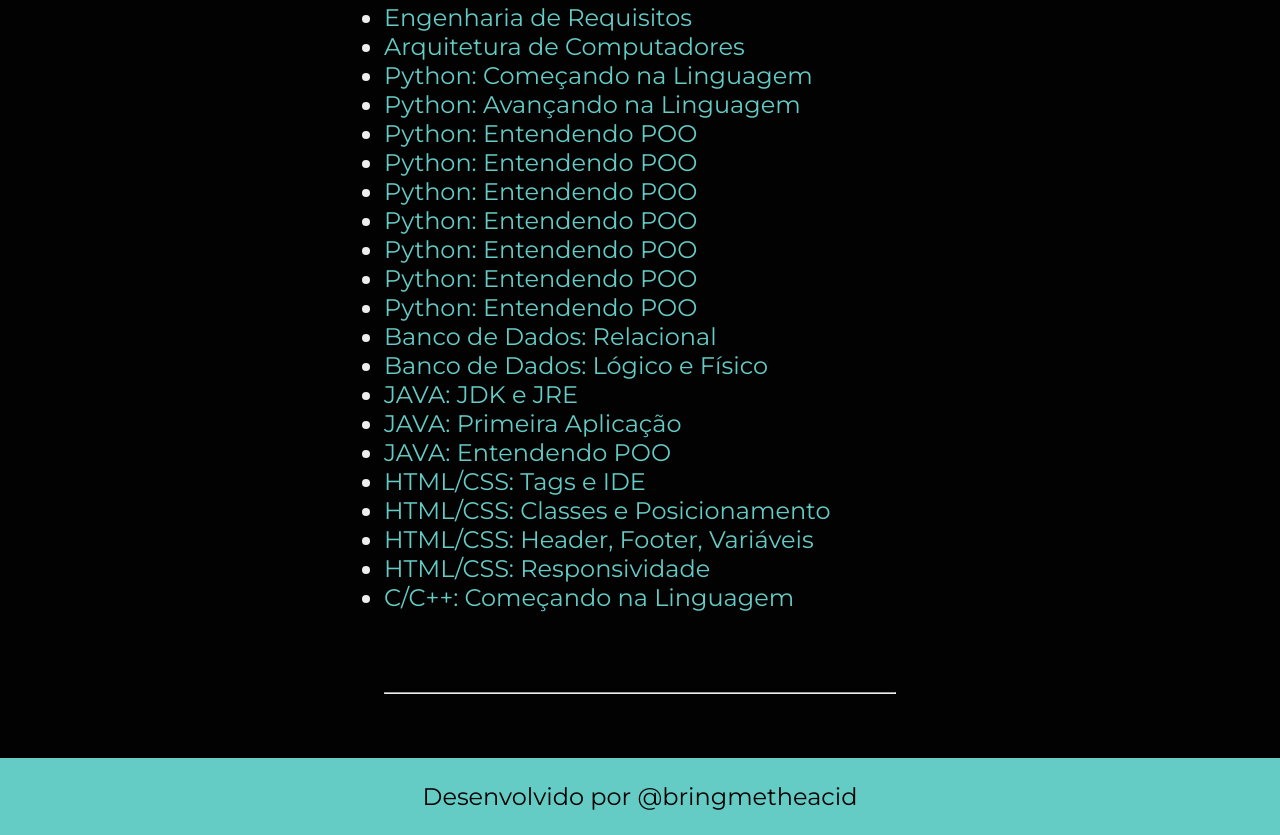
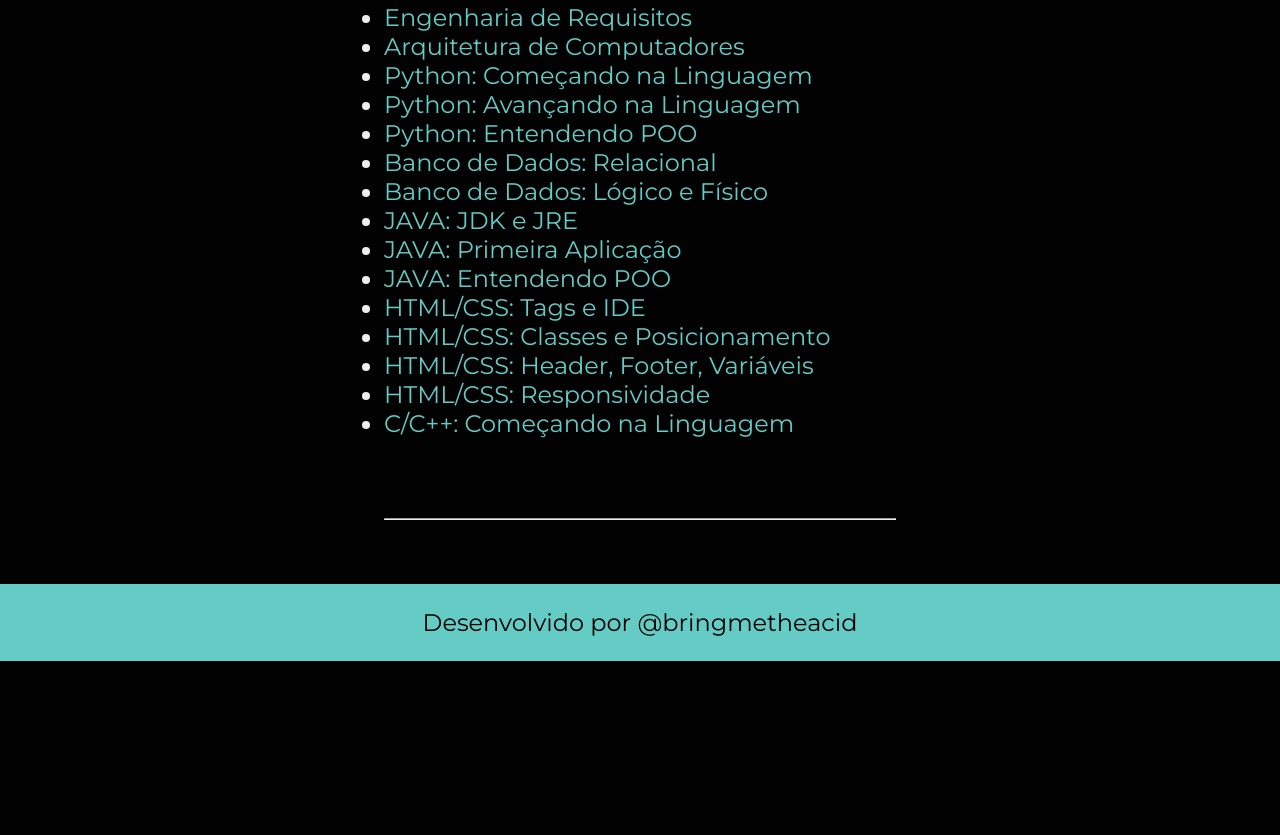
Before and after one commit to wendychagas/portifolio, a plain HTML site: page portifolio/curriculo.html in a window 1280 px wide. Shown: the part 1414-2249 px from the top of the page. After the commit the page ends 2075 px from the top, so only its background shows below. Drawn offline with nearby package versions, Linux system fonts and the light colour scheme.

Commit message:
Update curriculo.html

```diff
--- a/portifolio/curriculo.html
+++ b/portifolio/curriculo.html
@@ -48,12 +48,6 @@
                             <li><a class="apresentacao__links__certificados" href="https://cursos.alura.com.br/user/git-wendychagas/course/python-introducao-a-linguagem/certificate">Python: Começando na Linguagem</a></li>
                             <li><a class="apresentacao__links__certificados" href="https://cursos.alura.com.br/user/git-wendychagas/course/python-3-avancando-na-linguagem/certificate">Python: Avançando na Linguagem</a></li>
                             <li><a class="apresentacao__links__certificados" href="https://cursos.alura.com.br/user/git-wendychagas/course/python-3-intro-orientacao-objetos/certificate">Python: Entendendo POO</a></li>
-                            <li><a class="apresentacao__links__certificados" href="https://cursos.alura.com.br/user/git-wendychagas/course/python-3-intro-orientacao-objetos/certificate">Python: Entendendo POO</a></li>
-                            <li><a class="apresentacao__links__certificados" href="https://cursos.alura.com.br/user/git-wendychagas/course/python-3-intro-orientacao-objetos/certificate">Python: Entendendo POO</a></li>
-                            <li><a class="apresentacao__links__certificados" href="https://cursos.alura.com.br/user/git-wendychagas/course/python-3-intro-orientacao-objetos/certificate">Python: Entendendo POO</a></li>
-                            <li><a class="apresentacao__links__certificados" href="https://cursos.alura.com.br/user/git-wendychagas/course/python-3-intro-orientacao-objetos/certificate">Python: Entendendo POO</a></li>
-                            <li><a class="apresentacao__links__certificados" href="https://cursos.alura.com.br/user/git-wendychagas/course/python-3-intro-orientacao-objetos/certificate">Python: Entendendo POO</a></li>
-                            <li><a class="apresentacao__links__certificados" href="https://cursos.alura.com.br/user/git-wendychagas/course/python-3-intro-orientacao-objetos/certificate">Python: Entendendo POO</a></li>
                             <li><a class="apresentacao__links__certificados" href="https://cursos.alura.com.br/user/git-wendychagas/course/modelagem-banco-dados-entidades-relacionamentos-atributos/certificate">Banco de Dados: Relacional</a></li>
                             <li><a class="apresentacao__links__certificados"  href="https://cursos.alura.com.br/user/git-wendychagas/course/modelagem-banco-dados-relacional-modelagem-logica-fisica/certificate">Banco de Dados: Lógico e Físico</a></li>
                             <li><a class="apresentacao__links__certificados" href="https://cursos.alura.com.br/user/git-wendychagas/course/java-primeiros-passos/certificate">JAVA: JDK e JRE</a></li>
```
